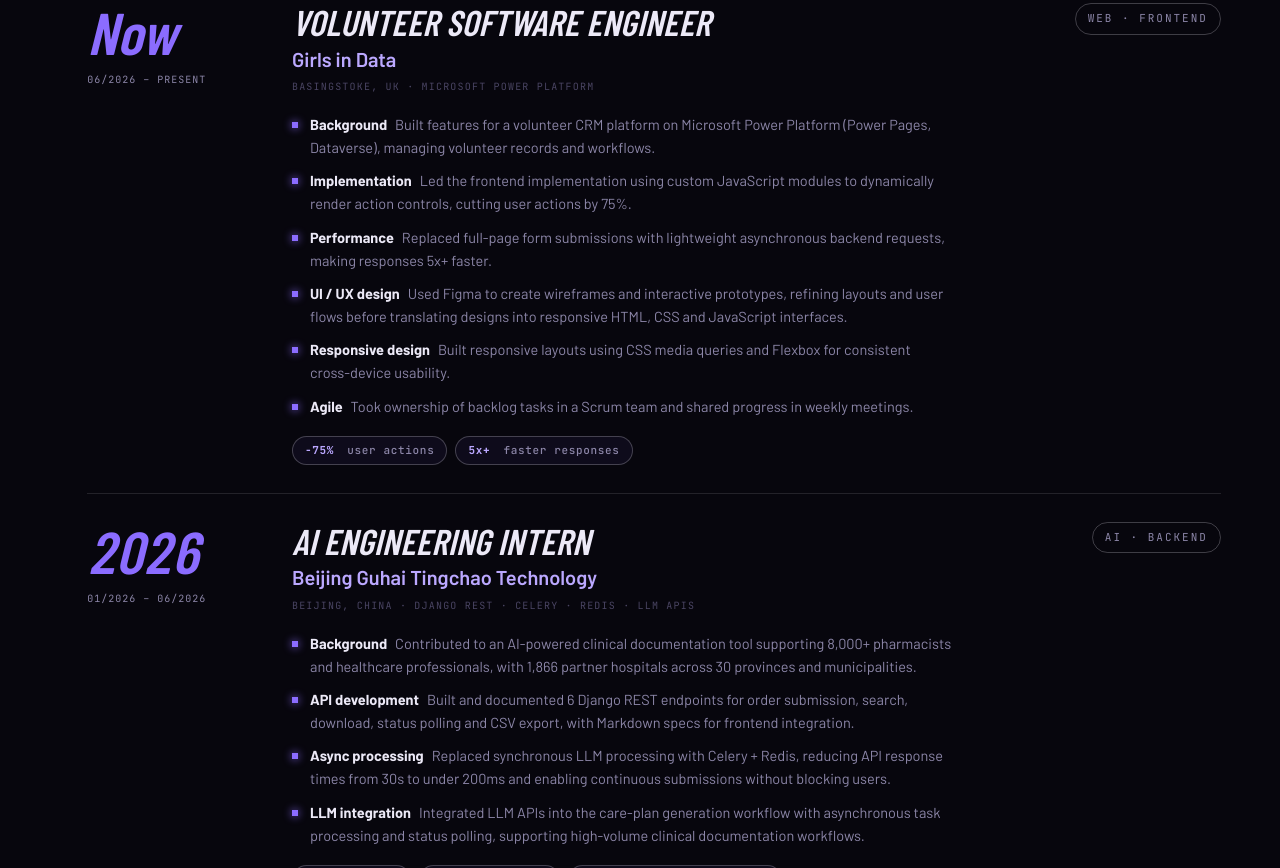
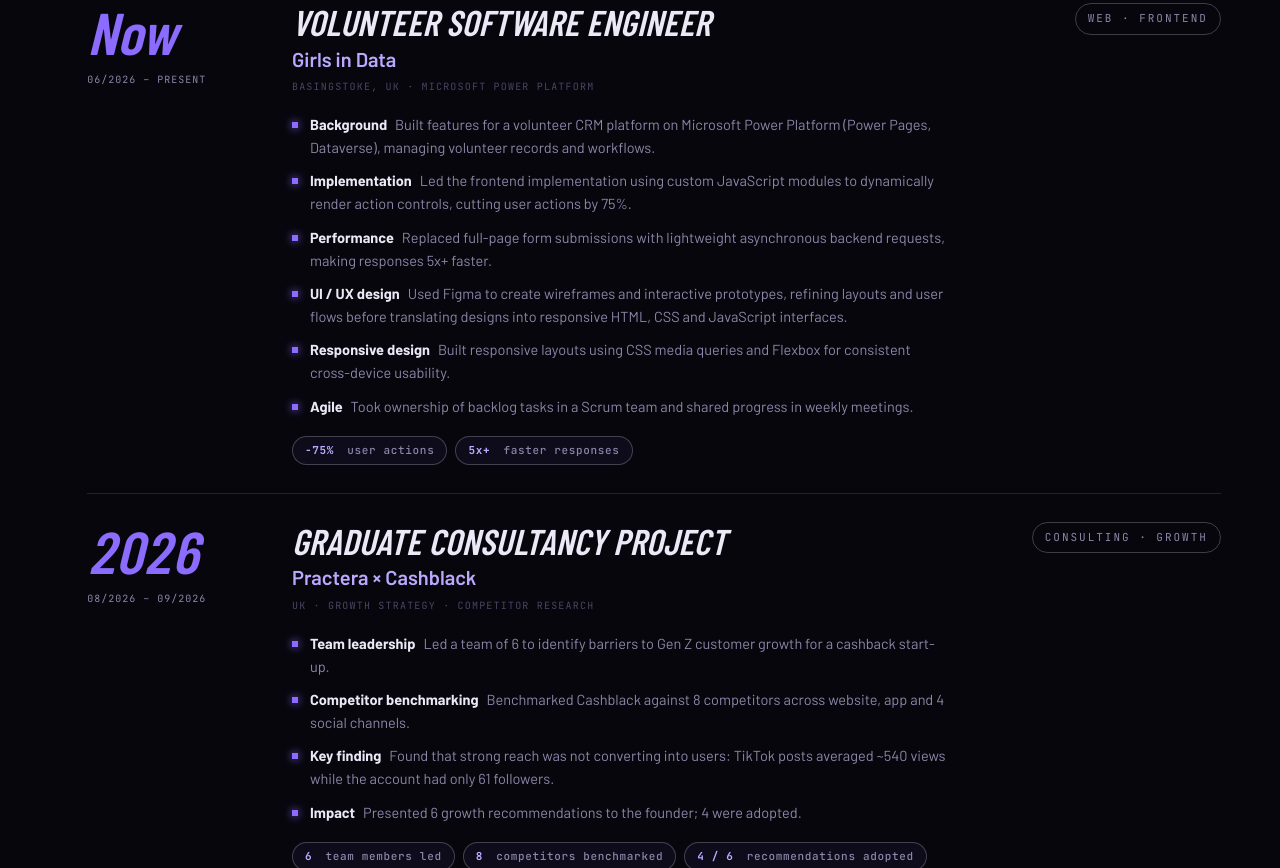
Before and after one commit to aqq40867-lang/aqq40867-lang.github.io, a plain HTML site: page index.html in a window 1280 px wide. Shown: the part 2748-3616 px from the top of the page. Drawn offline with nearby package versions, Linux system fonts and the light colour scheme; a script that the page names is missing; a web font is replaced by a local one.

Commit message:
加入咨询项目

```diff
--- a/index.html
+++ b/index.html
@@ -189,6 +189,21 @@
           <span class="row__tag mono">Web · Frontend</span>
         </article>
         <article class="row">
+          <div class="row__when"><div class="row__y">2026</div><div class="row__range mono">08/2026 – 09/2026</div></div>
+          <div class="row__body">
+            <h3 class="row__t">Graduate Consultancy Project<span>Practera × Cashblack</span></h3>
+            <div class="row__where mono">UK · Growth strategy · Competitor research</div>
+            <ul class="row__list">
+              <li><b>Team leadership</b>Led a team of 6 to identify barriers to Gen Z customer growth for a cashback start-up.</li>
+              <li><b>Competitor benchmarking</b>Benchmarked Cashblack against 8 competitors across website, app and 4 social channels.</li>
+              <li><b>Key finding</b>Found that strong reach was not converting into users: TikTok posts averaged ~540 views while the account had only 61 followers.</li>
+              <li><b>Impact</b>Presented 6 growth recommendations to the founder; 4 were adopted.</li>
+            </ul>
+            <div class="row__kpis"><span><em>6</em> team members led</span><span><em>8</em> competitors benchmarked</span><span><em>4 / 6</em> recommendations adopted</span></div>
+          </div>
+          <span class="row__tag mono">Consulting · Growth</span>
+        </article>
+        <article class="row">
           <div class="row__when"><div class="row__y">2026</div><div class="row__range mono">01/2026 – 06/2026</div></div>
           <div class="row__body">
             <h3 class="row__t">AI Engineering Intern<span>Beijing Guhai Tingchao Technology</span></h3>
--- a/script.js
+++ b/script.js
@@ -13,7 +13,7 @@
 /* 2. 磁带 & 作品数据 */
 const TAPES = [
   {c:'#8b6cff', t:'Profile', cn:'WHO I AM', en:'Who runs this system', note:'Role · focus · core stack', go:'profile'},
-  {c:'#49e28a', t:'Journey', cn:'CAREER LOG', en:'How this system evolved', note:'2 roles · AI · Web', go:'timeline'},
+  {c:'#49e28a', t:'Journey', cn:'CAREER LOG', en:'How this system evolved', note:'3 roles · AI · Web · Consulting', go:'timeline'},
   {c:'#ff8a3d', t:'Projects', cn:'ON THE REEL', en:'Selected work, frame by frame', note:'05 projects on tape', go:'projects'},
   {c:'#ff5fa8', t:'Tech Stack', cn:'5 MODULES', en:'What this system runs on', note:'20+ tools loaded', go:'skills'},
   {c:'#ffd23f', t:'Contact', cn:'OPEN CHANNEL', en:'Hiring? Say hi', note:'Staff pass · all access', go:'contact'}
@@ -424,7 +424,7 @@
    ========================================================= */
 const REPLIES = {
   projects:{a:'Five projects on the reel: Conveyor Builder (a factory conveyor-building game in Unity 6), Pico-Agent (a local coding agent with layered memory and task recovery), a Recipe QA System Powered by RAG, an Interactive Eco-Education Web App for Kids (React + PHP), and a Restaurant Online Ordering Website (a WordPress click-and-collect plugin and theme). Tap View details on any frame.', go:'projects'},
-  timeline:{a:'Currently Volunteer Software Engineer at Girls in Data (Power Platform, JavaScript). Before that, AI Engineering Intern at Beijing Guhai Tingchao Technology, building Django REST + Celery + LLM features for a clinical documentation tool.', go:'timeline'},
+  timeline:{a:'Currently Volunteer Software Engineer at Girls in Data (Power Platform, JavaScript). In 08–09/2026 I led a 6-person graduate consultancy team for Practera × Cashblack, with 4 of 6 growth recommendations adopted by the founder. Before that, AI Engineering Intern at Beijing Guhai Tingchao Technology, building Django REST + Celery + LLM features for a clinical documentation tool.', go:'timeline'},
   skills:{a:'Five modules: Engineering, AI Engineering, Generative AI, Design & Media, and Game Development.', go:'skills'},
   contact:{a:'The contact form is in the last chapter. An email and one line is enough.', go:'contact'}
 };
```
